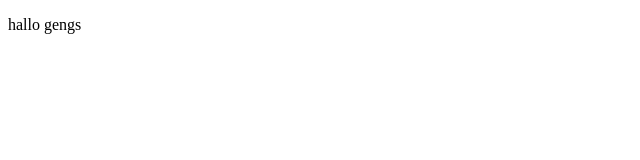
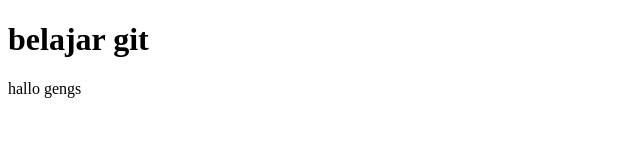
Before and after one commit to Gerardusdavidbayuaji/belajar-git, a plain HTML site: page index.html in a window 1280 px wide. Shown: the whole page, without its empty margins (0-640 px from the left). Drawn offline with Linux system fonts and the light colour scheme.

Commit message:
feat: update and add style

```diff
--- a/index.html
+++ b/index.html
@@ -6,6 +6,7 @@
     <title>Document</title>
   </head>
   <body>
+    <h1>belajar git</h1>
     <p>hallo gengs</p>
   </body>
 </html>
--- /dev/null
+++ b/style.css
@@ -0,0 +1,4 @@
+body {
+  height: 100vh;
+  width: 100vw;
+}
```
